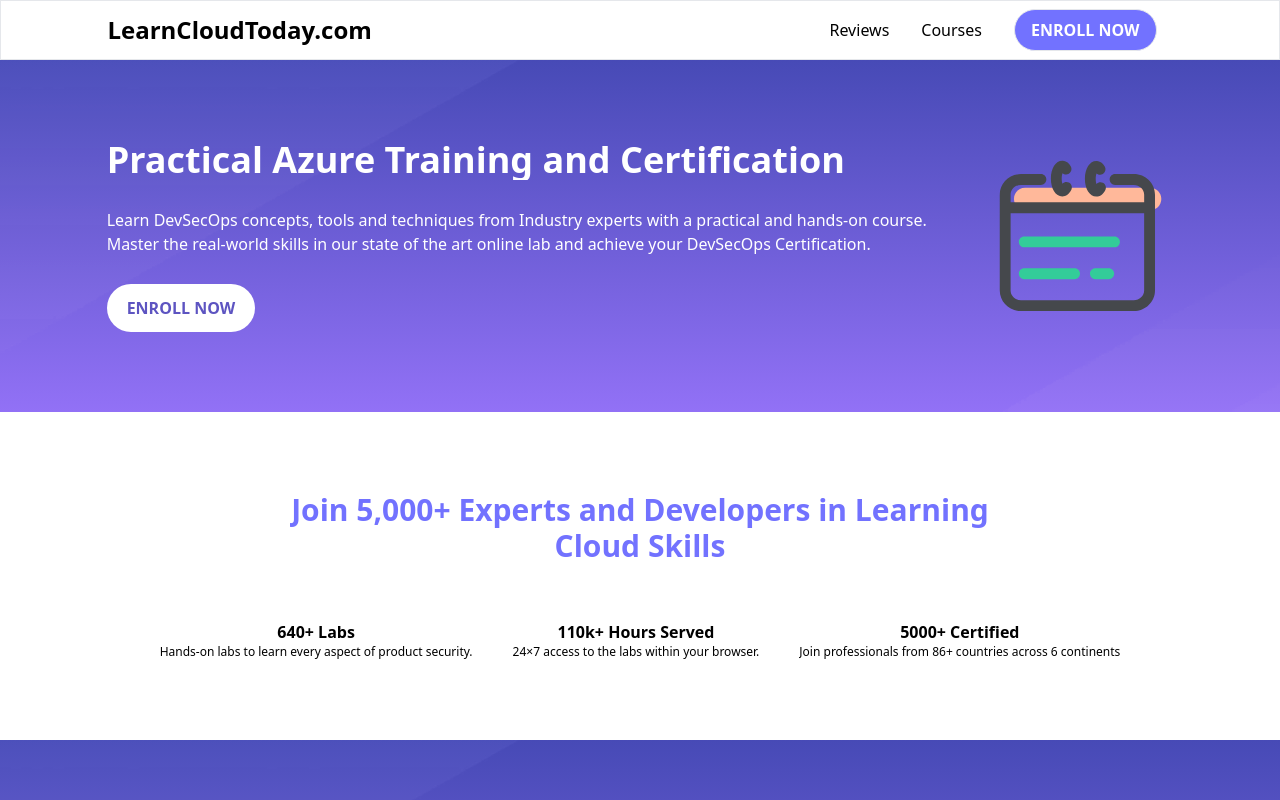
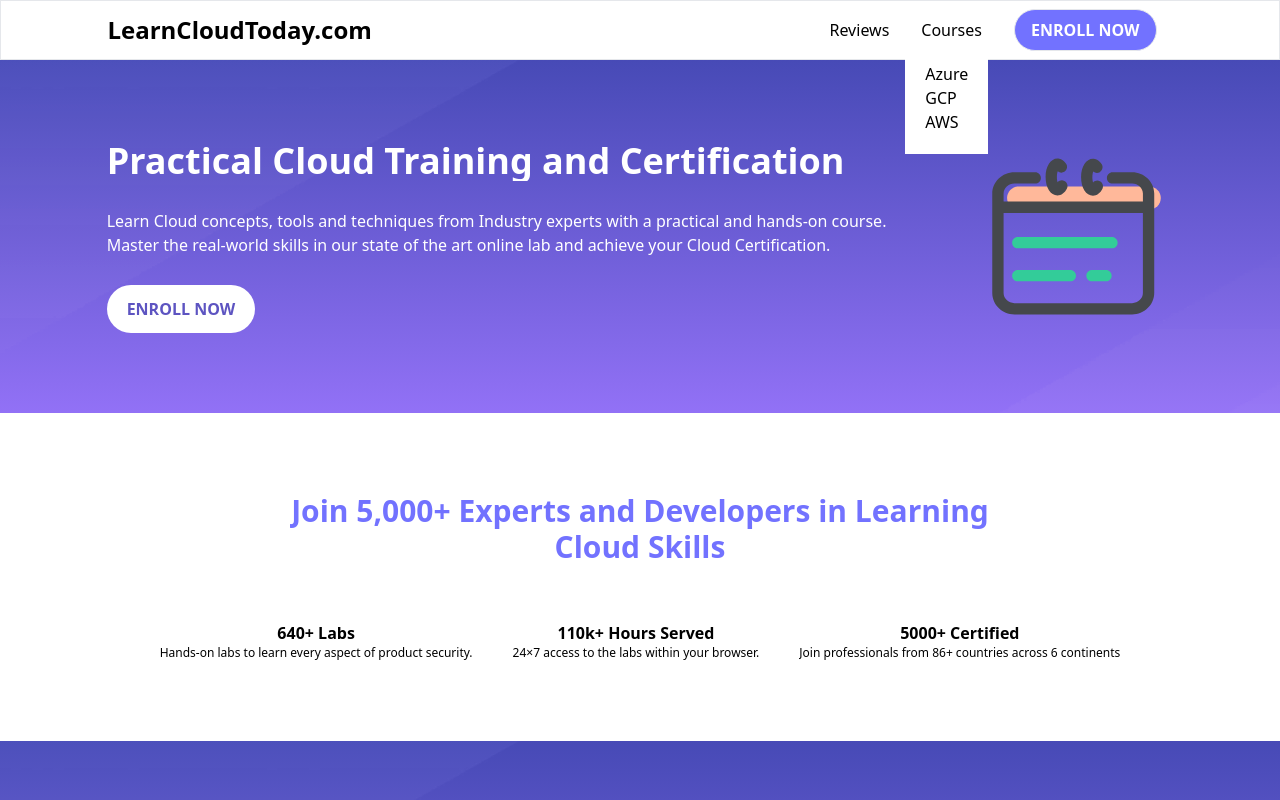
Before and after one commit to mindspirex/learncloudtoday, a Next.js app: page / in a window 1280 px wide. Both pictures are taken after a click on the link "Courses". Shown: the top 800 px of the page. Built offline with nearby package versions, Linux system fonts and the light colour scheme.

Commit message:
added submenu

```diff
--- a/components/Landing.tsx
+++ b/components/Landing.tsx
@@ -7,13 +7,12 @@
     <section className="container flex items-center gap-10">
       <div className="flex flex-col gap-7">
         <a className="text-4xl font-semibold text-white">
-          Practical Azure Training and Certification
+          Practical Cloud Training and Certification
         </a>
         <a className="text-white">
-          Learn DevSecOps concepts, tools and techniques from Industry experts
-          with a practical and hands-on course. Master the real-world skills in
-          our state of the art online lab and achieve your DevSecOps
-          Certification.
+          Learn Cloud concepts, tools and techniques from Industry experts with
+          a practical and hands-on course. Master the real-world skills in our
+          state of the art online lab and achieve your Cloud Certification.
         </a>
         <div className="flex">
           <Link
--- a/components/NavBar.tsx
+++ b/components/NavBar.tsx
@@ -1,6 +1,17 @@
+"use client";
+
 import Link from "next/link";
+import { useState } from "react";
 
 export default function NavBar() {
+  const [menuStatus, setMenuStatus] = useState("hidden ");
+  function updateMenuStatus() {
+    if (menuStatus === "hidden ") {
+      setMenuStatus("block ");
+    } else {
+      setMenuStatus("hidden ");
+    }
+  }
   return (
     <section className="container flex items-center justify-between">
       <div className="text-2xl font-bold">LearnCloudToday.com</div>
@@ -8,9 +19,22 @@
         <Link href="#" className="px-4">
           Reviews
         </Link>
-        <Link href="#" className="px-4">
-          Courses
-        </Link>
+        <div onMouseEnter={updateMenuStatus} onMouseLeave={updateMenuStatus}>
+          <Link href="#" className="px-4">
+            Courses
+          </Link>
+          <div className={menuStatus + "absolute flex flex-col bg-white p-5"}>
+            <Link href="#" className="">
+              Azure
+            </Link>
+            <Link href="#" className="">
+              GCP
+            </Link>
+            <Link href="#" className="">
+              AWS
+            </Link>
+          </div>
+        </div>
         <Link
           href="/enroll"
           className="mx-4 rounded-full border bg-[#7272ff] px-4 py-2 font-semibold text-white"
--- a/components/RegistrationForm.tsx
+++ b/components/RegistrationForm.tsx
@@ -15,7 +15,7 @@
         <input placeholder="Message" className="border p-3" />
         <div className="flex justify-end">
           <button className="rounded-full border bg-[#7272ff] px-4 py-2 font-semibold text-white">
-            SEND MESSAGE
+            REGISTER
           </button>
         </div>
       </div>
```
